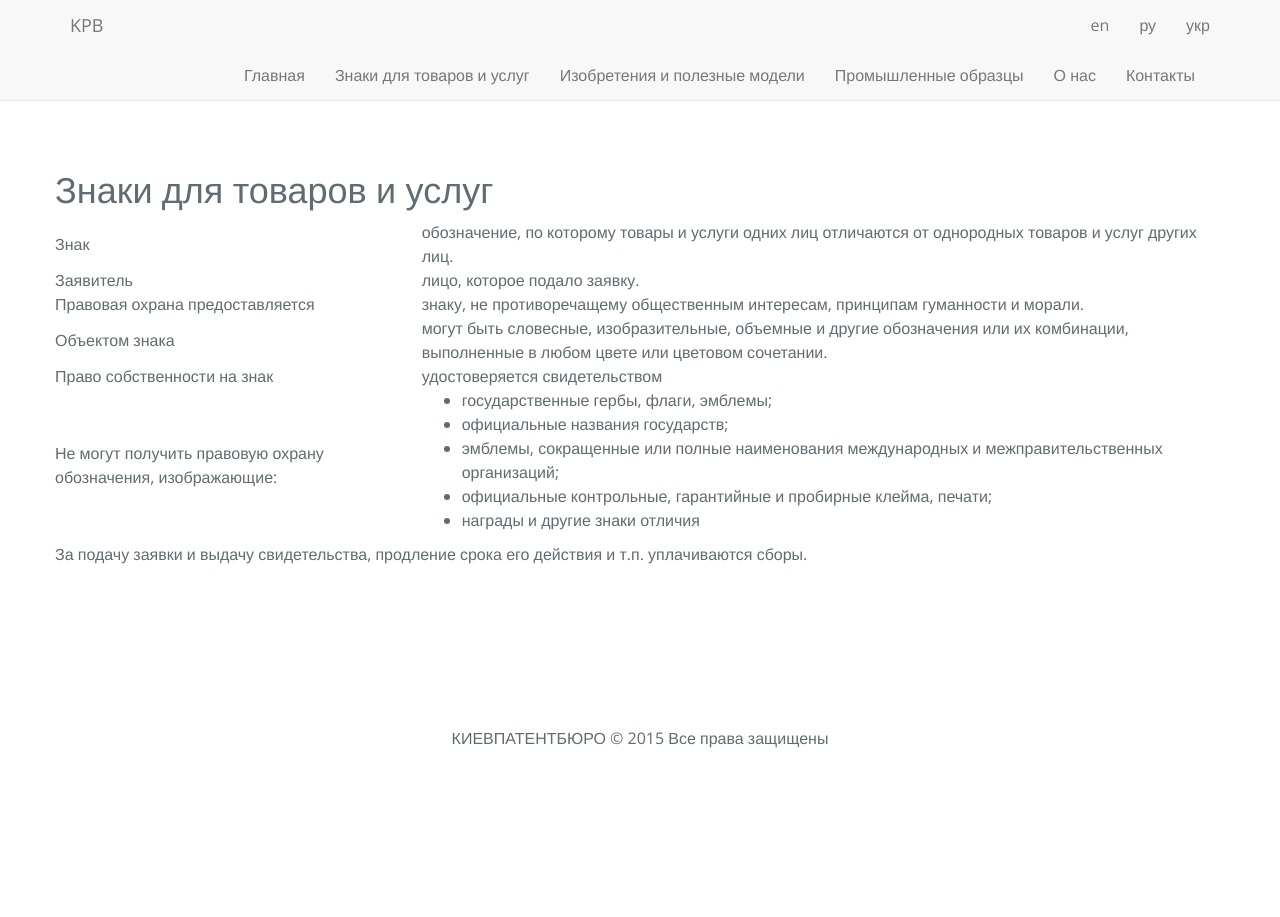
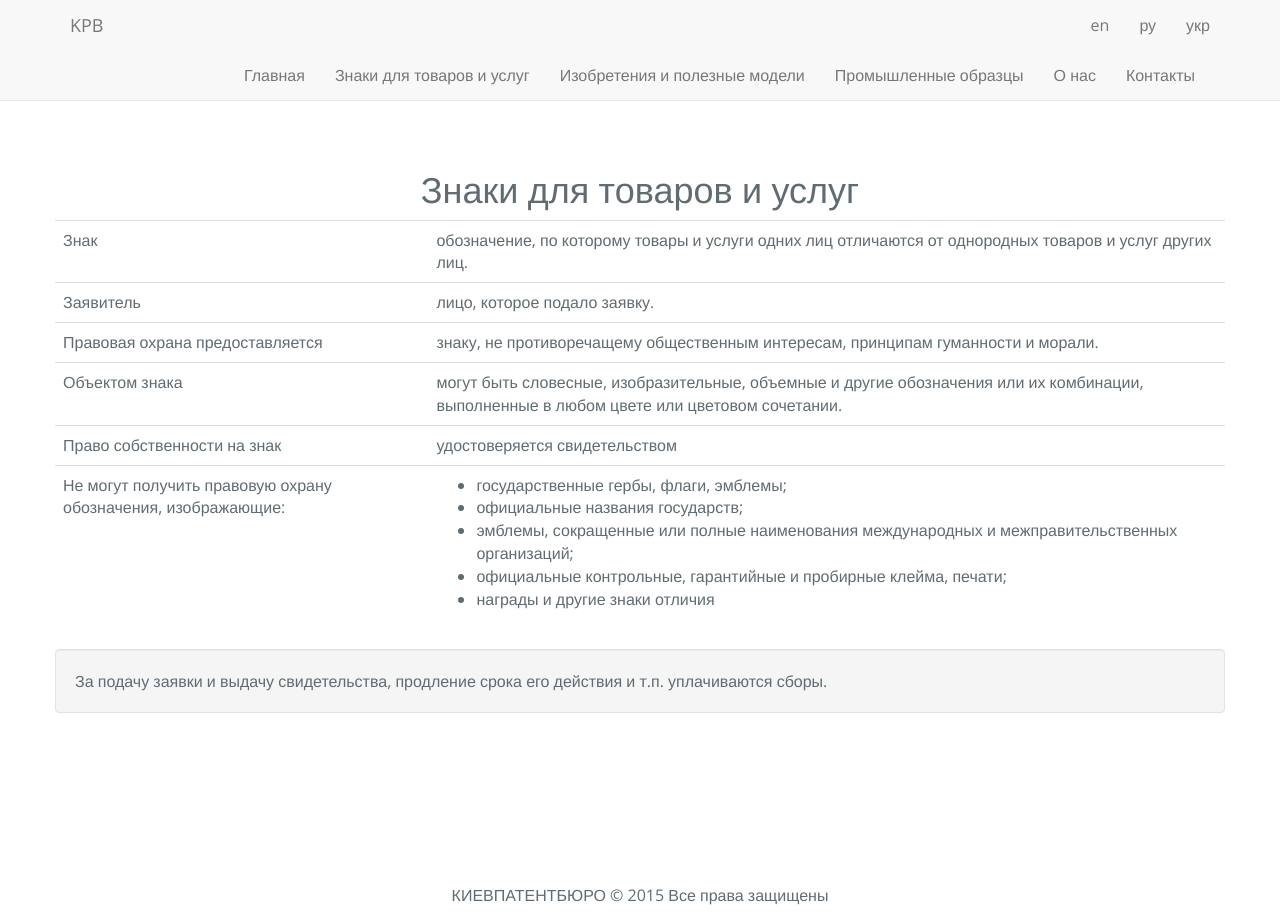
Before and after one commit to Mindshine/patent, a Jekyll site: the page built from _posts/ru/pages/2000-01-01-trademark.html, in a window 1280 px wide. Built offline with Jekyll 4.4.1, drawn with Linux system fonts in a browser that asks for light colours; nearby versions of some CDN libraries; library files that are not in the unit come from our copies; Markdown is read by kramdown in place of the engine named in the settings.

Commit message:
Update 2000-01-01-trademark.html

```diff
--- a/_posts/ru/pages/2000-01-01-trademark.html
+++ b/_posts/ru/pages/2000-01-01-trademark.html
@@ -5,8 +5,14 @@ lang: ru
 categories:
 - ru
 ---
-<h1>Знаки для товаров и услуг</h1>
-<table>
+<div class="row">
+  <div class="col-lg-12 text-center">
+    <h1>Знаки для товаров и услуг</h1>
+  </div>
+</div>
+<div class="row">
+  <div class="col-lg-12 text-left">
+<table class="table">
   <tr>
     <td>Знак</td><td>обозначение, по которому товары и услуги одних лиц отличаются от однородных товаров и услуг других лиц.</td>
   </tr>
@@ -35,4 +41,6 @@ categories:
     </td>
   </tr>
 </table>
-<p>За подачу заявки и выдачу свидетельства, продление срока его действия и т.п. уплачиваются сборы.</p>
+<div class="well">За подачу заявки и выдачу свидетельства, продление срока его действия и т.п. уплачиваются сборы.</div>
+  </div>
+</div>
```
